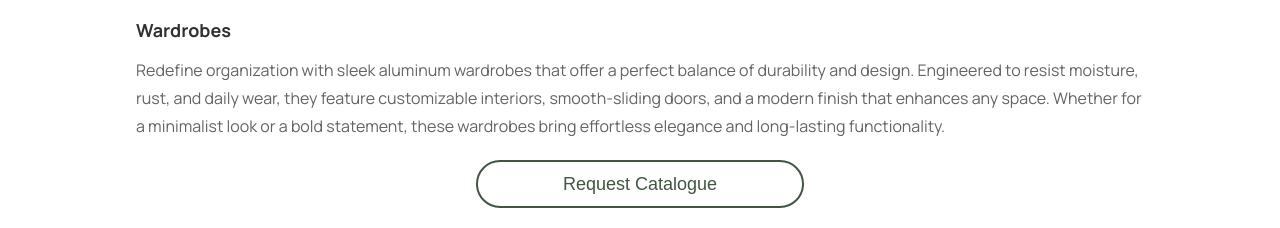
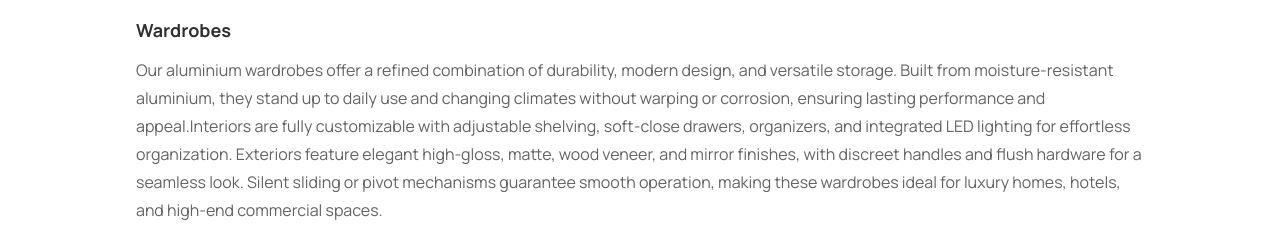
Before and after one commit to Palalalavi/alufurn-final-assets, a plain HTML site: page products-wardrobes.html in a window 1280 px wide. Shown: the part 576-804 px from the top of the page. Drawn offline with Linux system fonts and the light colour scheme.

Commit message:
Update products-wardrobes.html

```diff
--- a/products-wardrobes.html
+++ b/products-wardrobes.html
@@ -501,8 +501,7 @@ body {
 <div class="product-details">
   <h2>Wardrobes</h2>
   <p>
-    Redefine organization with sleek aluminum wardrobes that offer a perfect balance of durability and design. Engineered to resist moisture, rust, and daily wear, they feature customizable interiors, smooth-sliding doors, and a modern finish that enhances any space. Whether for a minimalist look or a bold statement, these wardrobes bring effortless elegance and long-lasting functionality.
-  </p>
+Our aluminium wardrobes offer a refined combination of durability, modern design, and versatile storage. Built from moisture-resistant aluminium, they stand up to daily use and changing climates without warping or corrosion, ensuring lasting performance and appeal.Interiors are fully customizable with adjustable shelving, soft-close drawers, organizers, and integrated LED lighting for effortless organization. Exteriors feature elegant high-gloss, matte, wood veneer, and mirror finishes, with discreet handles and flush hardware for a seamless look. Silent sliding or pivot mechanisms guarantee smooth operation, making these wardrobes ideal for luxury homes, hotels, and high-end commercial spaces.  </p>
 </div>
 
 <!-- Request Catalogue Button -->
```
